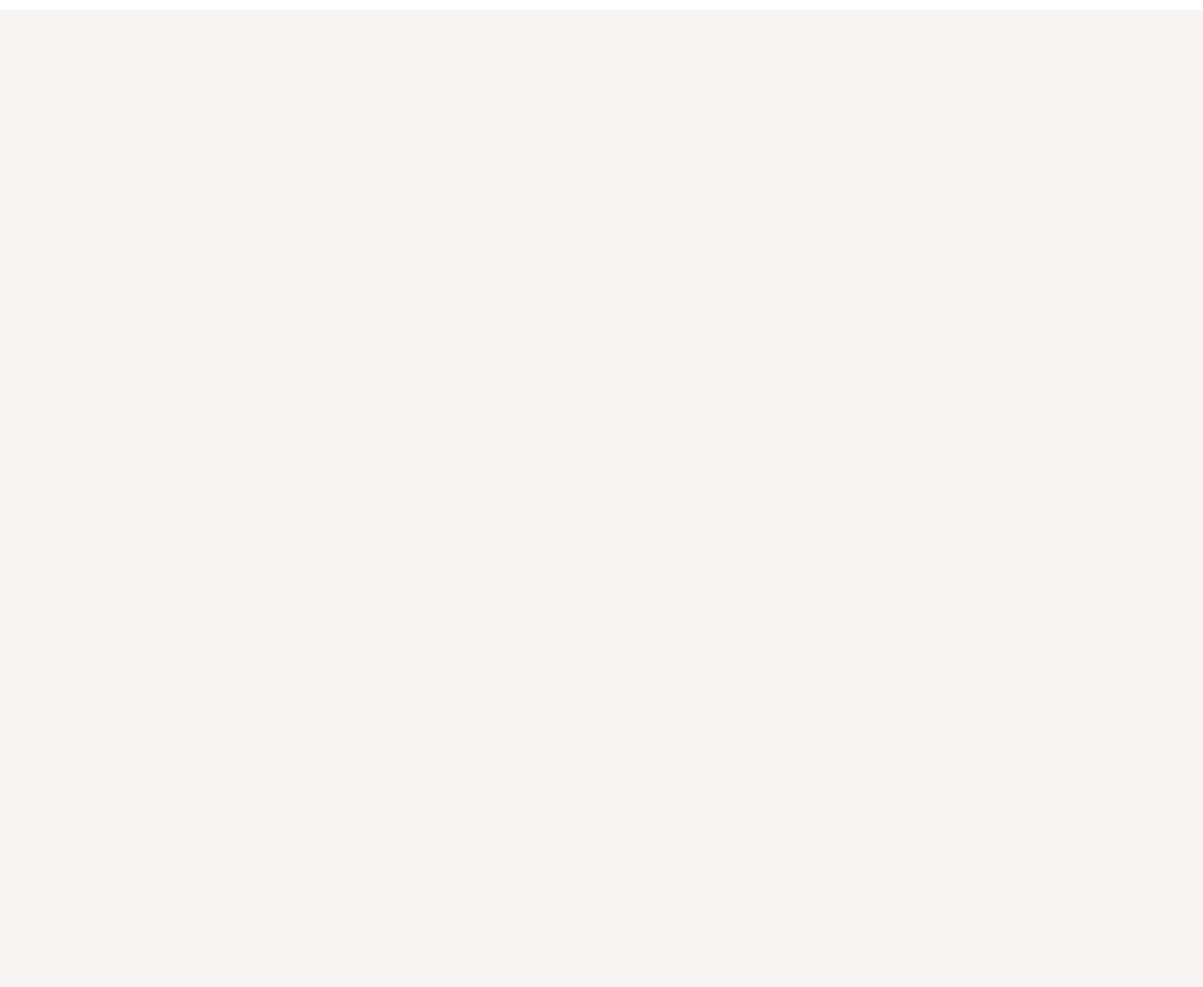
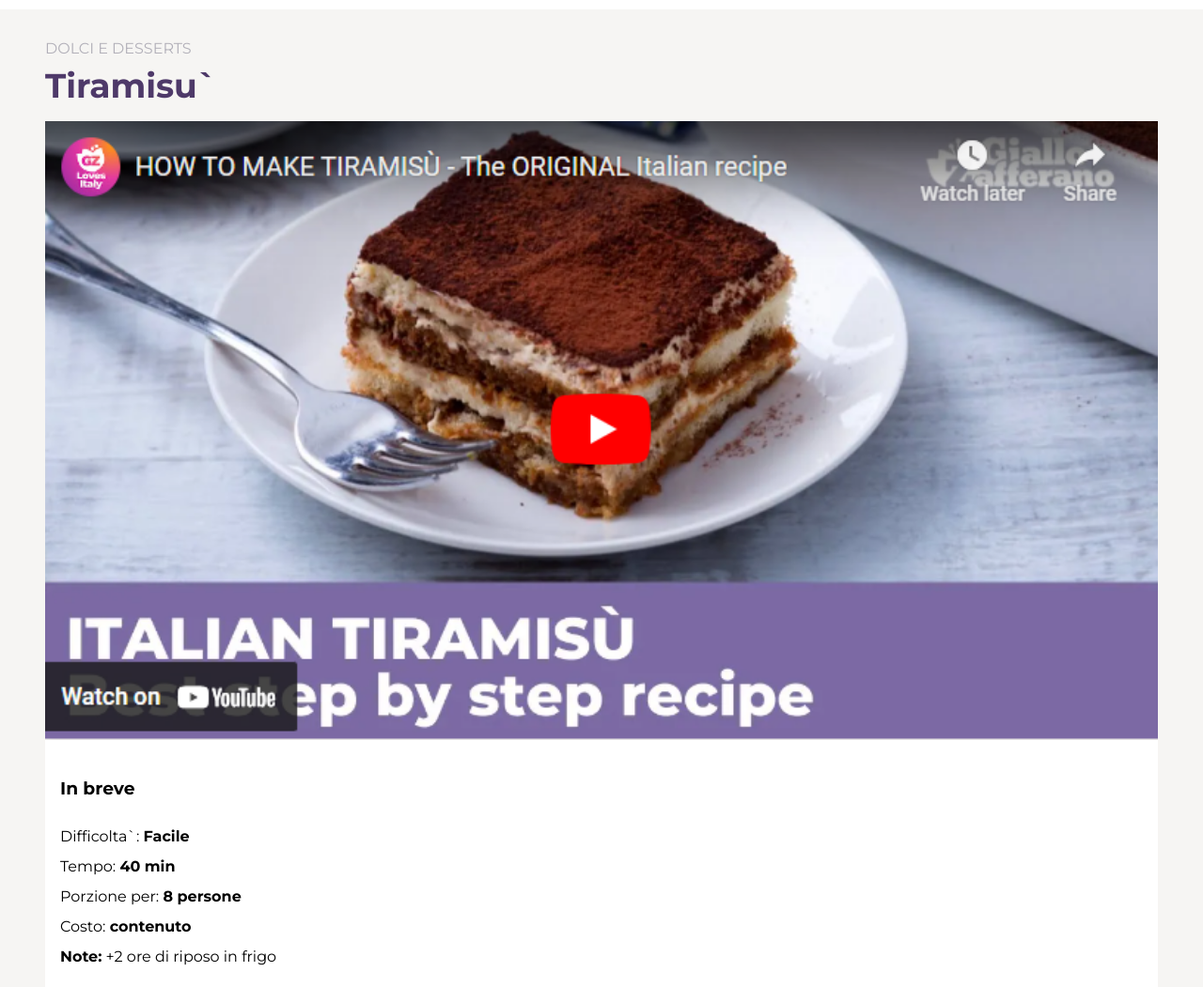
Before and after one commit to mattiacoli/htmlcss-responsive-layout, a plain HTML site: page index.html in a window 1280 px wide. Shown: the part 80-1131 px from the top of the page at 94% size. Before the commit the page ends 800 px from the top, so only its background shows below. Drawn offline with Linux system fonts and the light colour scheme.

Commit message:
add recepies section

```diff
--- a/assets/css/style.css
+++ b/assets/css/style.css
@@ -8,6 +8,7 @@
 
 :root {
   --gb-primary: #7c69a4;
+  --gb-primary-dark:#4e3969;
   --gb-accent: #ff9614;
   --gb-light-dark: #b2b0b9;
   --gb-lighter: #ffff;
@@ -18,10 +19,25 @@ body {
   background-color: var(--gb-light-bkg);
 }
 
+main{
+  font-family: Montserrat, 'Helvetica Neue', sans-serif;
+}
+
+.container{
+  width: 90%;
+  margin:auto
+}
+
+/* utilities */
+.bg-lighter{
+  background-color: var(--gb-lighter);
+}
+
 
 /* Header */
 
 header {
+
     font-size: 1.5rem;
     text-align: center;
     font-family: 'Nerko One', cursive;
@@ -30,7 +46,62 @@ header {
     padding: 1rem;
     text-transform: uppercase;
     text-shadow: 1px 0px 4px #b2b0b9;
+    margin-bottom: 2rem;
   }
+
+/* Main */
+
+#recepie{
+
+  .categories, .recepie-title{
+    margin-left: -1rem;
+  }
+
+  .categories{
+    text-transform: uppercase;
+    color: var(--gb-light-dark);
+    font-size: 1rem;
+  }
+
+  .recepie-title{
+
+    color: var(--gb-primary-dark);
+    font-size: 1.5rem;
+    margin-top: 0.5rem;
+    margin-bottom: 1rem;
+
+
+    span{
+      display:none;
+    }
+  }
+
+  .video{
+    padding-bottom: 0;
+
+    img{
+      display: block;
+    }
+
+  }
+
+  .recepie-recap{
+
+
+    h3{
+      margin: 1.5rem 0;
+    }
+
+    ul{
+      list-style: none;
+      line-height: 2rem;
+    }
+  }
+
+
+
+}
+
 
 
 
--- a/index.html
+++ b/index.html
@@ -1,5 +1,6 @@
 <!DOCTYPE html>
 <html lang="en">
+
 <head>
   <meta charset="UTF-8">
   <meta name="viewport" content="width=device-width, initial-scale=1.0">
@@ -7,12 +8,15 @@
 
   <link rel="preconnect" href="https://fonts.googleapis.com">
   <link rel="preconnect" href="https://fonts.gstatic.com" crossorigin>
-  <link href="https://fonts.googleapis.com/css2?family=Montserrat:ital,wght@0,100..900;1,100..900&family=Nerko+One&display=swap" rel="stylesheet">
+  <link
+    href="https://fonts.googleapis.com/css2?family=Montserrat:ital,wght@0,100..900;1,100..900&family=Nerko+One&display=swap"
+    rel="stylesheet">
 
   <link rel="stylesheet" href="./assets/css/columns.css">
   <link rel="stylesheet" href="./assets/css/style.css">
 
 </head>
+
 <body>
 
   <!-- Header -->
@@ -22,9 +26,46 @@
     </div>
   </header>
 
-  <main></main>
+  <!-- Main -->
+  <main>
+
+    <!-- Recepie -->
+    <section id="recepie">
+      <div class="container">
+
+        <div class="categories">dolci e desserts</div>
+        <div class="recepie-title">
+          <h2>Tiramisu`<span class="hidden-title">(Dolce Tradizionale)</span></h2>
+        </div>
+
+        <div class="row">
+
+          <div class="video col-12">
+              <img width="100%" src="./assets/img/image (10).png" alt="">
+          </div>
+
+          <div class="col-12 bg-lighter">
+            <div class="recepie-recap">
+              <h3>In breve</h3>
+              <ul>
+                <li>Difficolta`: <b>Facile</b></li>
+                <li>Tempo: <b>40 min</b></li>
+                <li>Porzione per: <b>8 persone</b></li>
+                <li>Costo: <b>contenuto</b></li>
+                <li><b>Note:</b> +2 ore di riposo in frigo</li>
+              </ul>
+            </div>
+          </div>
+        </div>
+      </div>
+
+    </section>
+
+
+  </main>
 
   <footer></footer>
 
 </body>
+
 </html>
```
